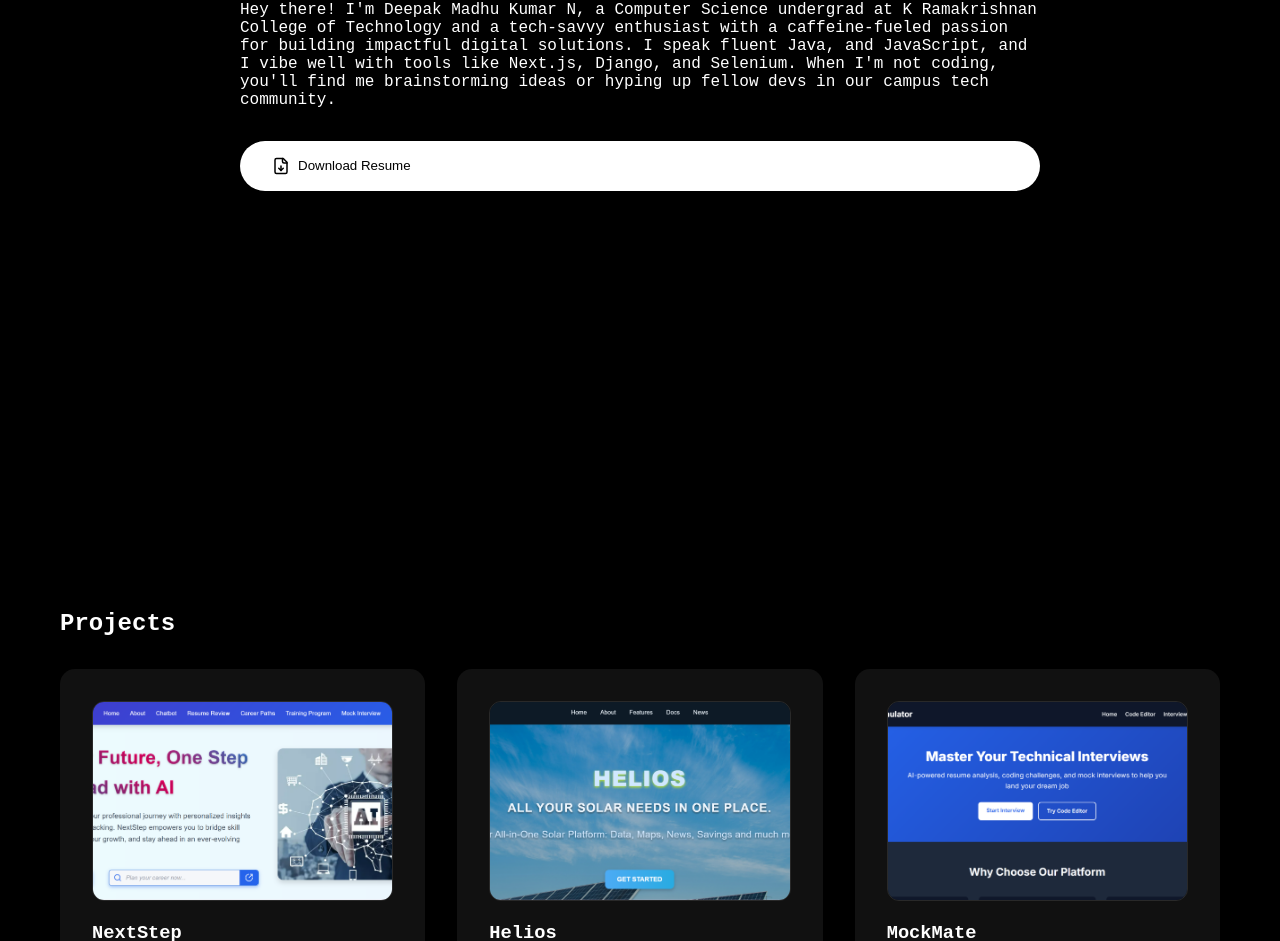
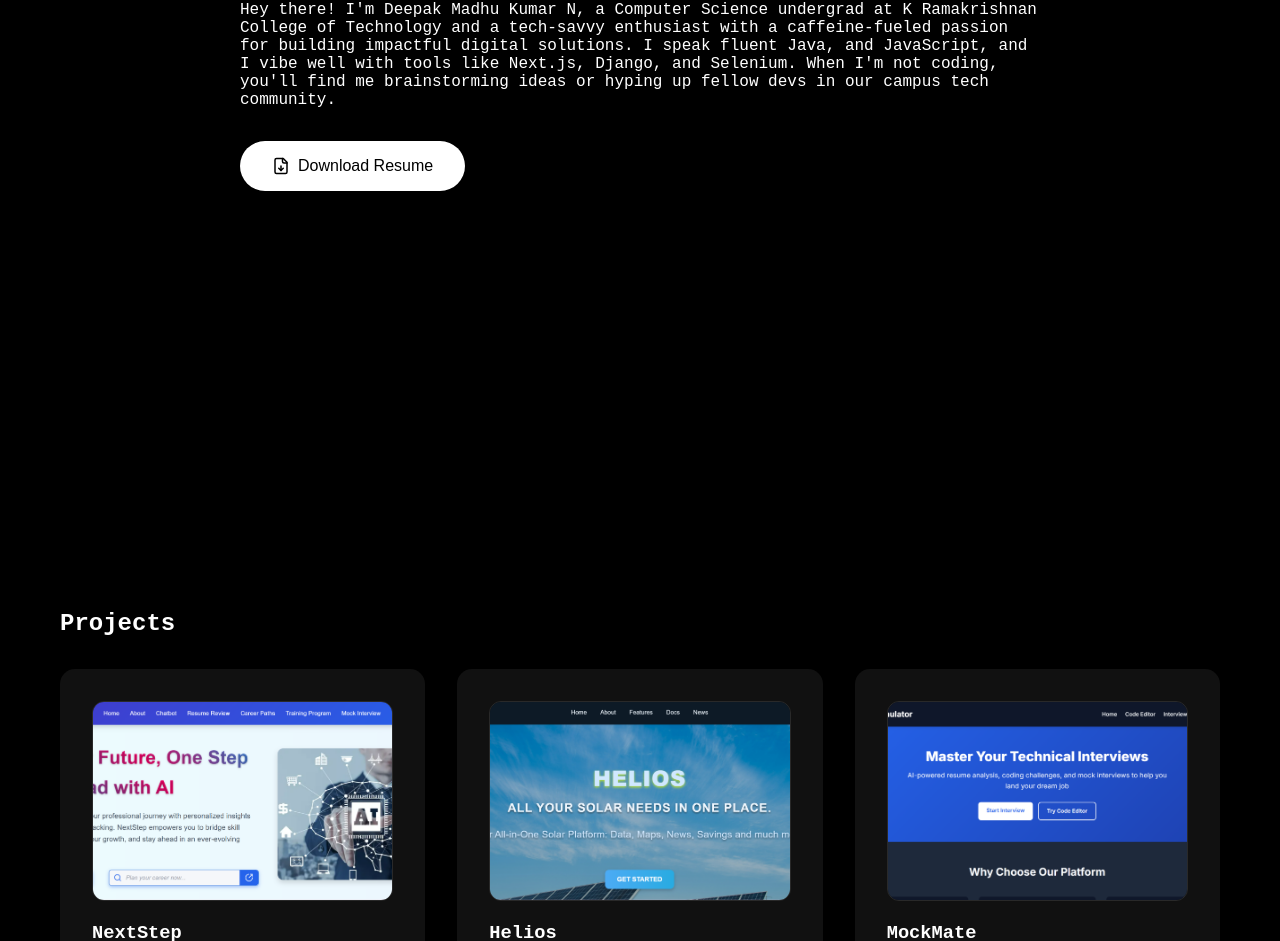
Before and after one commit to dazzy11/next-portfolio-dep, a React (Vite) app: page / in a window 1280 px wide. Shown: the part 1118-2059 px from the top of the page. Built offline with nearby package versions, Linux system fonts and the light colour scheme.

Commit message:
added cursor

```diff
--- a/src/Dc.css
+++ b/src/Dc.css
@@ -313,13 +313,19 @@ a:focus {
   background: var(--secondary);
   color: var(--bg);
   border: none;
+  max-width: 100%;
+  width: fit-content;
   border-radius: 25px;
   cursor: pointer;
   display: flex;
   align-items: center;
+  justify-content: center;
   gap: 0.5rem;
   transition: all 0.3s ease;
+  font-size: 1rem;
+  flex-wrap: wrap;
 }
+
 
 .resume-download:hover {
   transform: translateY(-2px);
--- a/src/Index.tsx
+++ b/src/Index.tsx
@@ -48,7 +48,7 @@ export default function App() {
           <button onClick={() => scrollToSection('projects')}>Projects</button>
           <button onClick={() => scrollToSection('contact')}>Contact</button>
           <a
-            href="https://drive.google.com/your-resume-link"
+            href="https://drive.google.com/file/d/1XF0Pks5iQ6FRtBfRGSymQxO7C7ASlXRd/view?usp=drive_link"
             target="_blank"
             rel="noopener noreferrer"
             className="resume-btn"
```
